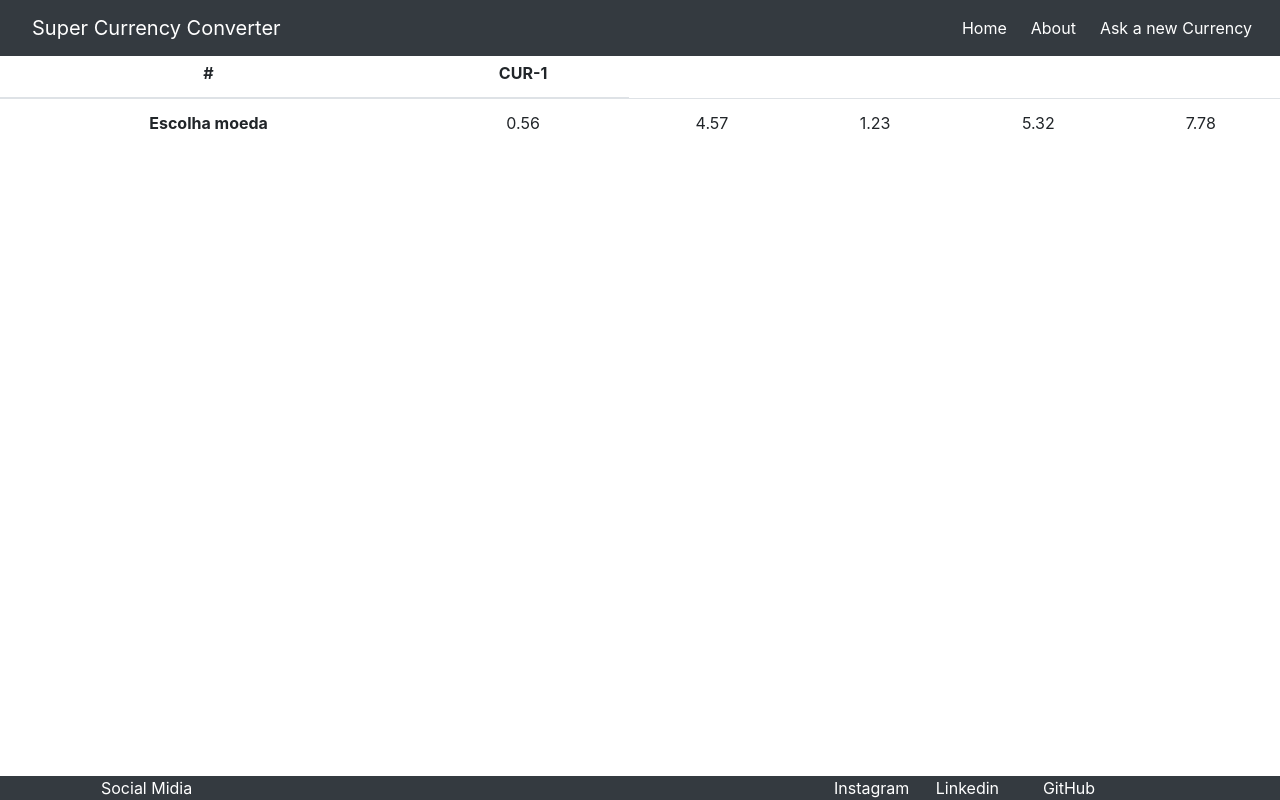
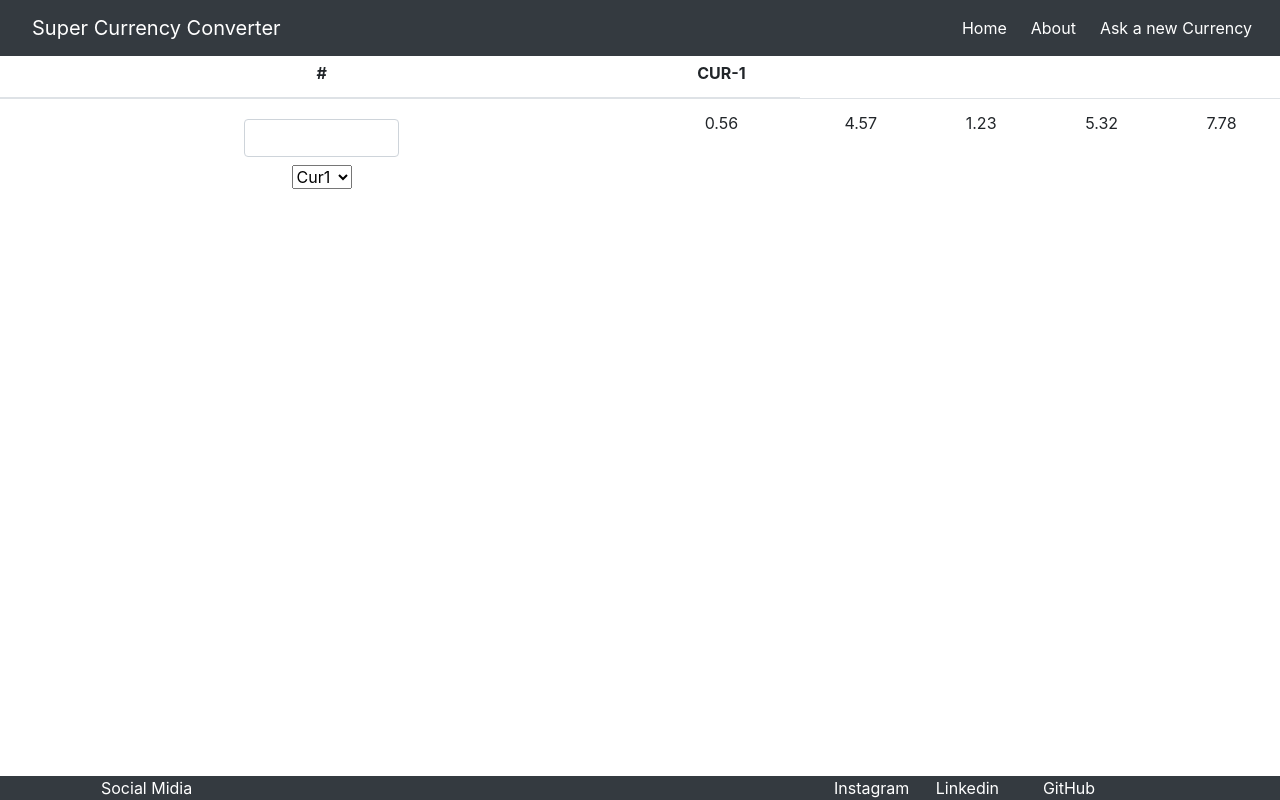
Before and after one commit to PedroMarianoAlmeida/currency-exchange, a React (Create React App) app: page / in a window 1280 px wide. Built offline with nearby package versions, Linux system fonts and the light colour scheme.

Commit message:
User Input Implemented

```diff
--- a/src/custom-code/currency-data.js
+++ /dev/null
@@ -1,3 +0,0 @@
-const currencyNames = ['BRL', 'USD', 'EUR', 'CAD', 'JPY', 'AUD'];
-
-export default currencyNames;
--- a/src/custom-code/main-content.js
+++ b/src/custom-code/main-content.js
@@ -1,4 +1,6 @@
 import React from 'react';
+import UserInputCurrency from './user-input-currency';
+import CurrencyValue from './user-input-currency-value';
 
 class MainContent extends React.Component {
     constructor(props){
@@ -18,7 +20,10 @@ class MainContent extends React.Component {
 
                 <tbody>
                     <tr>
-                        <th scope="row">Escolha moeda</th>
+                        <th scope="row">
+                            <CurrencyValue />
+                            <UserInputCurrency />
+                        </th>
                         <td>0.56</td>
                         <td>4.57</td>
                         <td>1.23</td>
--- /dev/null
+++ b/src/custom-code/user-input-currency-options.js
@@ -0,0 +1,15 @@
+import React from 'react';
+
+const CurrencyOptions = function(){
+    return (
+        <select>
+            <option>Cur1</option>
+            <option>Cur2</option>
+            <option>Cur3</option>
+            <option>Cur4</option>
+            <option>Cur5</option>
+        </select>
+    )
+}
+
+export default CurrencyOptions;
--- /dev/null
+++ b/src/custom-code/user-input-currency-value.js
@@ -0,0 +1,11 @@
+import React from 'react';
+
+let CurrencyValue = function() {
+    return (
+            <div className='d-flex justify-content-center my-2'>
+                <input type='number' min='0' step='0.01' className='form-control w-25'></input>
+            </div>
+    )
+}
+
+export default CurrencyValue;
--- /dev/null
+++ b/src/custom-code/user-input-currency.js
@@ -0,0 +1,16 @@
+import React from 'react';
+import CurrencyOptions from './user-input-currency-options';
+
+class UserInputCurrency extends React.Component {
+    constructor(props){
+        super(props);
+    }
+
+    render() {
+        return(
+            <CurrencyOptions />
+        )
+    }
+}
+
+export default UserInputCurrency;
```
